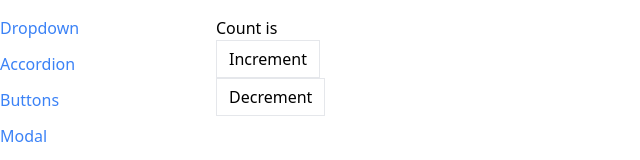
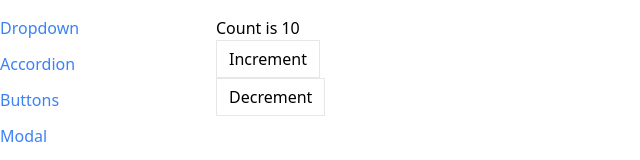
Before and after one commit to tylercodes-11/comps, a React (Create React App) app: page /counter in a window 1280 px wide. Shown: the top 160 px of the page, without its empty margins (0-640 px from the left). Built offline with nearby package versions, Linux system fonts and the light colour scheme.

Commit message:
added initial count prop to app.js

```diff
--- a/src/App.js
+++ b/src/App.js
@@ -28,7 +28,7 @@ function App() {
             <TablePage />
          </Route>
          <Route path="/counter">
-            <CounterPage />
+            <CounterPage initialCount={10} />
          </Route>
 
 
--- a/src/pages/CounterPage.js
+++ b/src/pages/CounterPage.js
@@ -1,9 +1,9 @@
 import Button from '../components/Button';
 import { useState } from 'react';
 
+
 function CounterPage({ initialCount }) {
-const [count, setCount] = useState(initialCount);
-
+const [count, setCount] = useState(Number(initialCount));
 const increment = () => {
     setCount(count + 1);
 };
```
